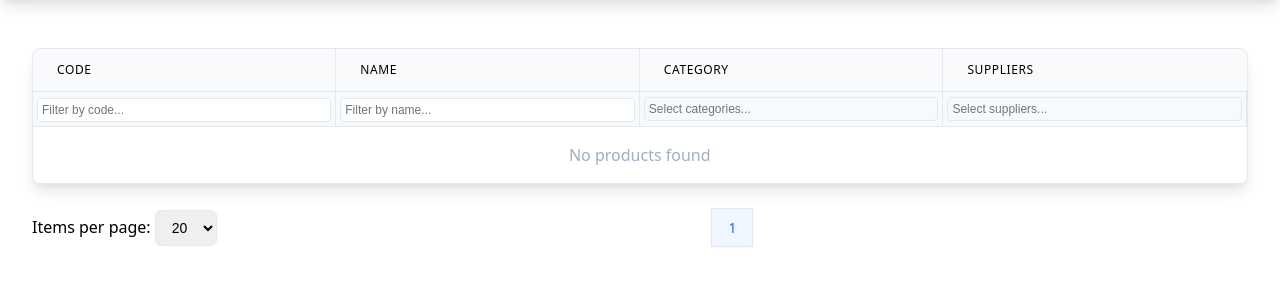
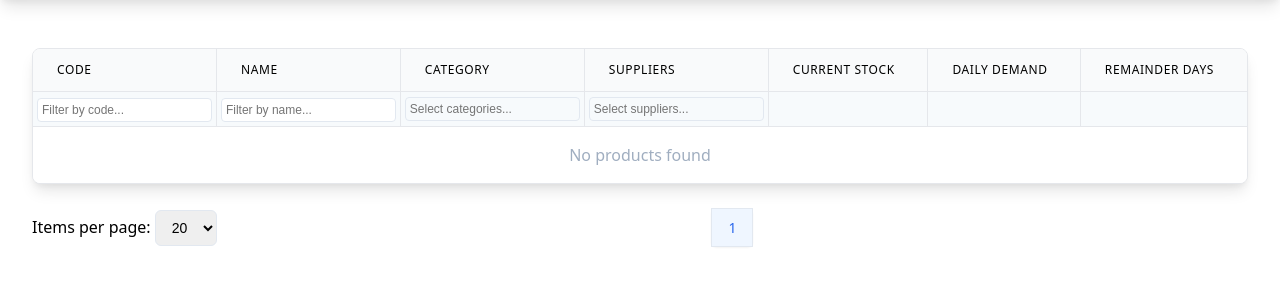
Before and after one commit to VytenisGaule/supply-planner, a Django app: page / in a window 1280 px wide. Shown: the part 65-365 px from the top of the page. Run offline with Django 5.2, Linux system fonts and the light colour scheme; data that the repository does not hold is empty; some libraries are stand-ins or nearby versions.

Commit message:
feat: add Current Stock, Daily Demand, and Remainder Days columns to product list and filter

```diff
--- a/app/templates/filters/product_filter.html
+++ b/app/templates/filters/product_filter.html
@@ -31,4 +31,13 @@
         </select>
         {% endwith %}
     </th>
+    <th class="p-1 border-r border-gray-200">
+        <!-- Current Stock filter - could add min/max inputs later -->
+    </th>
+    <th class="p-1 border-r border-gray-200">
+        <!-- Daily Demand filter - could add min/max inputs later -->
+    </th>
+    <th class="p-1">
+        <!-- Remainder Days filter - could add min/max inputs later -->
+    </th>
 </tr>
--- a/app/templates/lists/product_list.html
+++ b/app/templates/lists/product_list.html
@@ -23,8 +23,20 @@
                         class="px-6 py-3 text-left text-xs font-medium text-black uppercase tracking-wider border-r border-gray-200">
                         Category
                     </th>
+                    <th
+                        class="px-6 py-3 text-left text-xs font-medium text-black uppercase tracking-wider border-r border-gray-200">
+                        Suppliers
+                    </th>
+                    <th
+                        class="px-6 py-3 text-left text-xs font-medium text-black uppercase tracking-wider border-r border-gray-200">
+                        Current Stock
+                    </th>
+                    <th
+                        class="px-6 py-3 text-left text-xs font-medium text-black uppercase tracking-wider border-r border-gray-200">
+                        Daily Demand
+                    </th>
                     <th class="px-6 py-3 text-left text-xs font-medium text-black uppercase tracking-wider">
-                        Suppliers
+                        Remainder Days
                     </th>
                 </tr>
                 <!-- Filter row -->
@@ -46,17 +58,30 @@
                         -
                         {% endif %}
                     </td>
-                    <td class="px-2 py-1 whitespace-nowrap text-sm text-gray-600">
+                    <td class="px-2 py-1 whitespace-nowrap text-sm text-gray-600 border-r border-gray-200">
                         {% for supplier in product.suppliers.all %}
                         {{ supplier.company_name }}{% if not forloop.last %}, {% endif %}
                         {% empty %}
                         -
                         {% endfor %}
                     </td>
+                    <td class="px-2 py-1 whitespace-nowrap text-sm text-gray-600 border-r border-gray-200 text-right">
+                        {{ product.get_current_stock }}
+                    </td>
+                    <td class="px-2 py-1 whitespace-nowrap text-sm text-gray-600 border-r border-gray-200 text-right">
+                        {% if product.get_average_daily_demand %}
+                        {{ product.get_average_daily_demand|floatformat:2 }}
+                        {% else %}
+                        -
+                        {% endif %}
+                    </td>
+                    <td class="px-2 py-1 whitespace-nowrap text-sm text-gray-600 text-right">
+                        {{ product.get_remainder_days }}
+                    </td>
                 </tr>
                 {% empty %}
                 <tr>
-                    <td colspan="4" class="px-6 py-4 text-center text-gray-500">
+                    <td colspan="7" class="px-6 py-4 text-center text-gray-500">
                         No products found
                     </td>
                 </tr>
```
